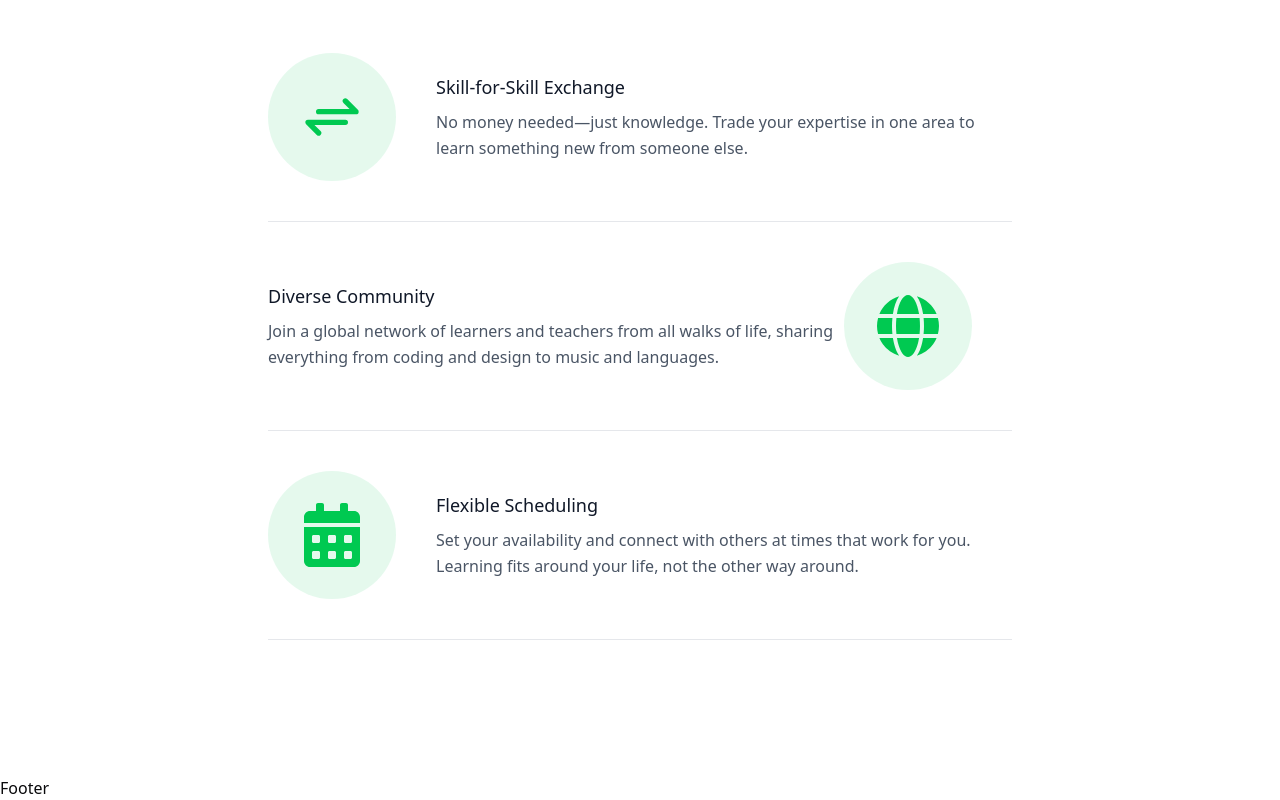
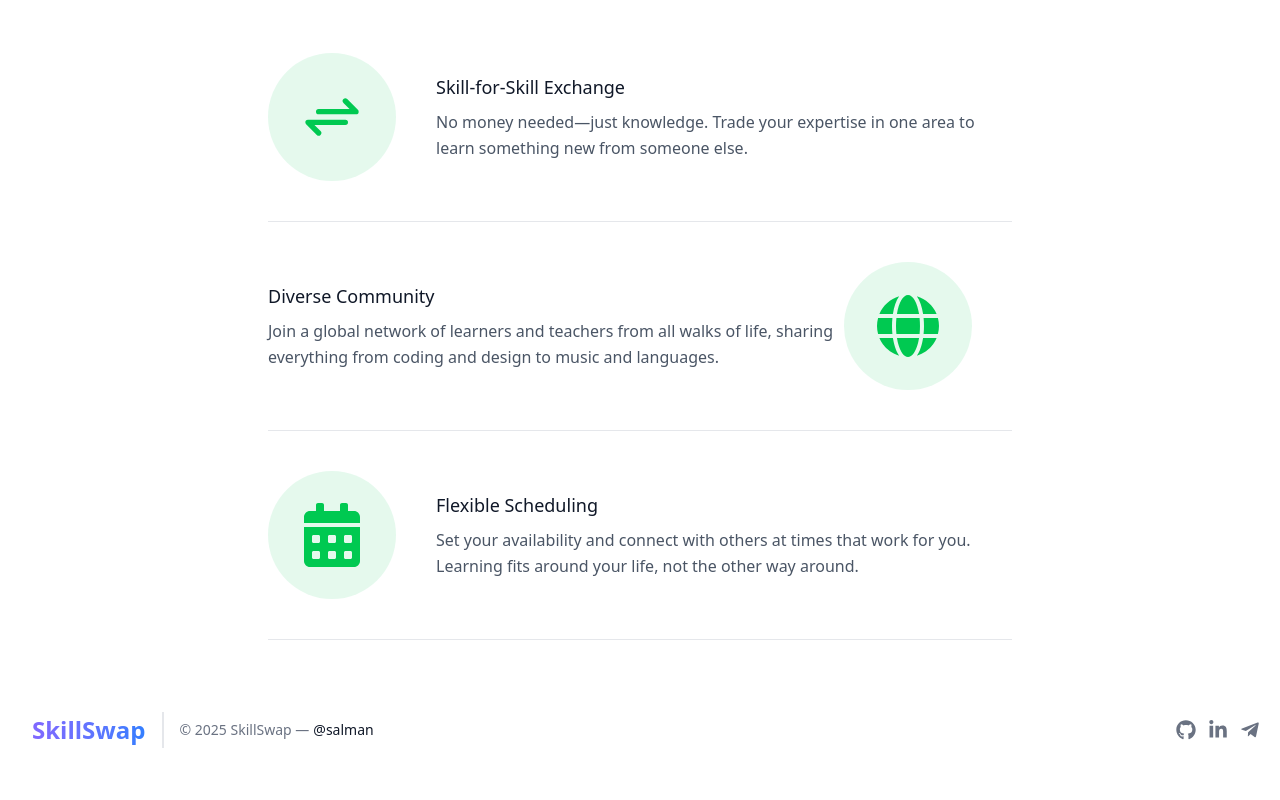
Before and after one commit to salman9802/SkillSwap, a React (Vite) app in the folder frontend/user/: page / in a window 1280 px wide. Shown: the part 672-1472 px from the top of the page. Built offline with nearby package versions, Linux system fonts and the light colour scheme.

Commit message:
feat: add Footer for frontend/user

```diff
--- a/frontend/user/src/components/Features.tsx
+++ b/frontend/user/src/components/Features.tsx
@@ -4,7 +4,7 @@ import { cn } from "@/lib/utils";
 const Features = () => {
   return (
     <section className="text-primary">
-      <div className="container mx-auto px-5 py-24">
+      <div className="container mx-auto px-5 pt-24">
         {/* Feature */}
         {FEATURES.map((feature, i) => (
           <div
--- a/frontend/user/src/components/Footer.tsx
+++ b/frontend/user/src/components/Footer.tsx
@@ -1,7 +1,66 @@
-import React from "react";
+import { SOCIALS } from "@/lib/constants";
 
 const Footer = () => {
-  return <div>Footer</div>;
+  return (
+    <footer className="text-gray-600">
+      <div className="container mx-auto flex flex-col items-center px-5 py-8 sm:flex-row">
+        {/* <a className="title-font flex items-center justify-center font-medium text-gray-900 md:justify-start"> */}
+        <span className="custom-gradient ml-3 text-2xl font-semibold">
+          SkillSwap
+        </span>
+        {/* </a> */}
+        <p className="mt-4 text-sm text-gray-500 sm:mt-0 sm:ml-4 sm:border-l-2 sm:border-gray-200 sm:py-2 sm:pl-4">
+          © {new Date().getFullYear()} SkillSwap —
+          <a
+            href="https://github.com/salman9802/"
+            className="ml-1 text-gray-900"
+            rel="noopener noreferrer"
+            target="_blank"
+          >
+            @salman
+          </a>
+        </p>
+
+        <span className="mt-4 inline-flex justify-center sm:mt-0 sm:ml-auto sm:justify-start">
+          {SOCIALS.map((social, i) => (
+            <a
+              key={i}
+              href={social.url}
+              rel="noopener noreferrer"
+              target="_blank"
+              className="ml-3 text-gray-500 hover:text-gray-800"
+            >
+              {social.icon}
+            </a>
+          ))}
+        </span>
+        {/* <span className="mt-4 inline-flex justify-center sm:mt-0 sm:ml-auto sm:justify-start">
+          <a
+            href=""
+            rel="noopener noreferrer"
+            target="_blank"
+            className="ml-3 text-gray-500"
+          >
+            <svg
+              fill="currentColor"
+              stroke="currentColor"
+              stroke-linecap="round"
+              stroke-linejoin="round"
+              stroke-width="0"
+              className="h-5 w-5"
+              viewBox="0 0 24 24"
+            >
+              <path
+                stroke="none"
+                d="M16 8a6 6 0 016 6v7h-4v-7a2 2 0 00-2-2 2 2 0 00-2 2v7h-4v-7a6 6 0 016-6zM2 9h4v12H2z"
+              ></path>
+              <circle cx="4" cy="4" r="2" stroke="none"></circle>
+            </svg>
+          </a>
+        </span> */}
+      </div>
+    </footer>
+  );
 };
 
 export default Footer;
--- a/frontend/user/src/lib/constants.tsx
+++ b/frontend/user/src/lib/constants.tsx
@@ -1,4 +1,10 @@
-import { FaCalendarAlt, FaGlobe } from "react-icons/fa";
+import {
+  FaCalendarAlt,
+  FaGithub,
+  FaGlobe,
+  FaLinkedinIn,
+  FaTelegramPlane,
+} from "react-icons/fa";
 import { TbArrowsExchange } from "react-icons/tb";
 
 export const FEATURES = [
@@ -24,3 +30,18 @@ export const FEATURES = [
     reverse: false,
   },
 ];
+
+export const SOCIALS = [
+  {
+    url: "https://github.com/salman9802/",
+    icon: <FaGithub className="size-5" />,
+  },
+  {
+    url: "https://www.linkedin.com/in/salman9802",
+    icon: <FaLinkedinIn className="size-5" />,
+  },
+  {
+    url: "https://t.me/Storm_Fortress",
+    icon: <FaTelegramPlane className="size-5" />,
+  },
+];
```
